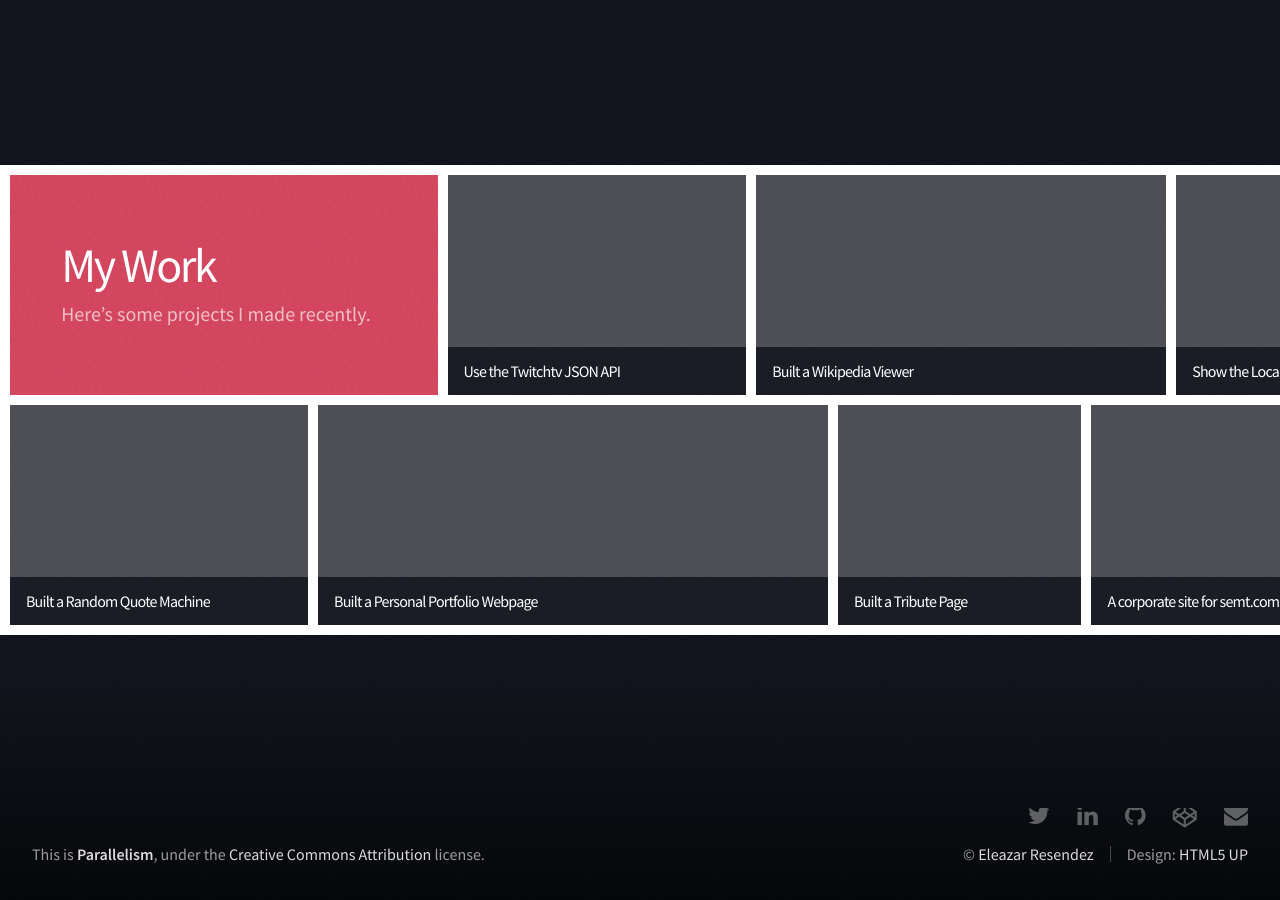
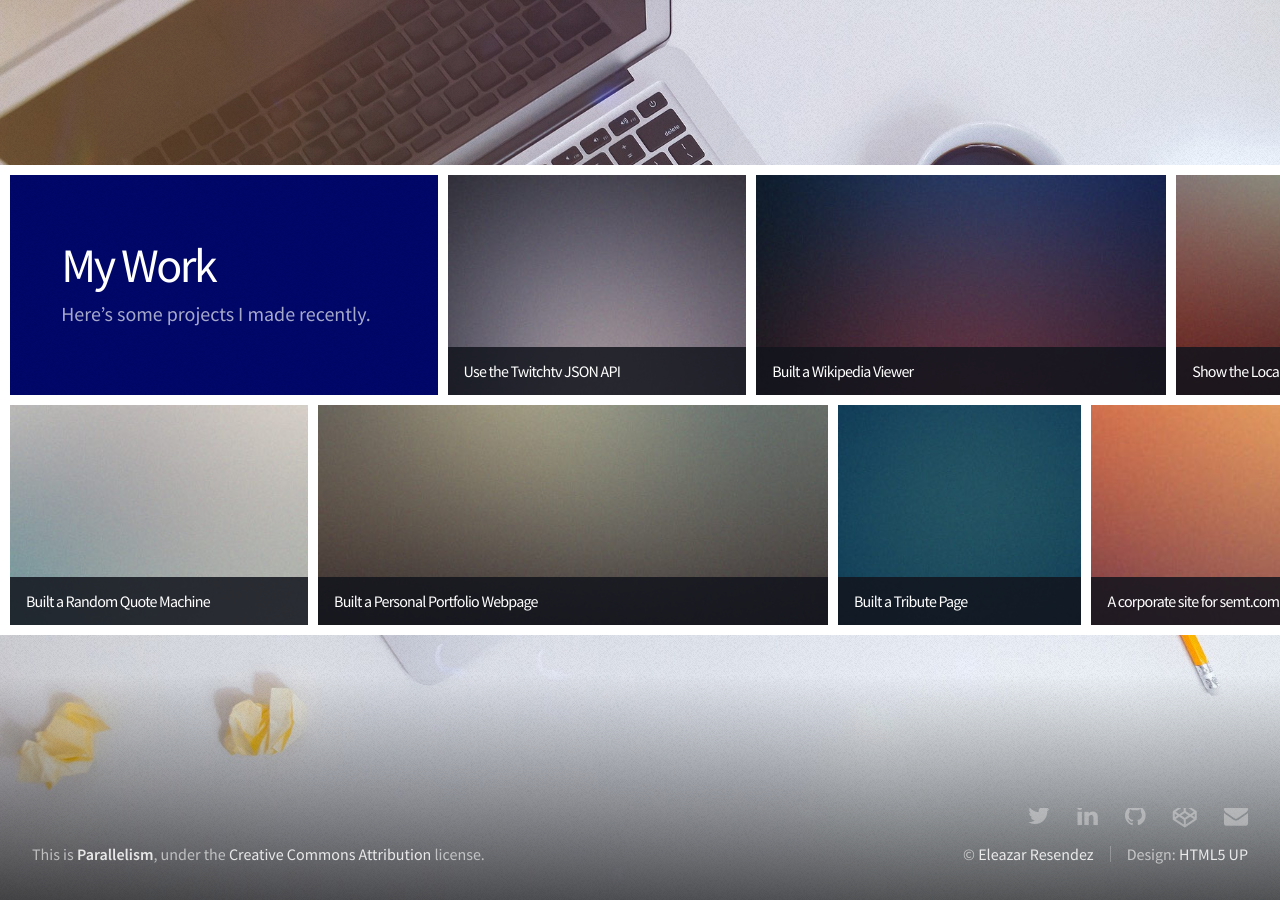
Before and after one commit to eleazarbr/eleazarbr.github.io, a Jekyll site: the page built from projects.html, in a window 1280 px wide. Built offline with Jekyll 4.4.1, drawn with Linux system fonts in a browser that asks for light colours.

Commit message:
Modify header and links colors and upload portfolio sample pics

```diff
--- a/assets/styles/portfolio.css
+++ b/assets/styles/portfolio.css
@@ -89,7 +89,7 @@
 	}
 
 		a:hover {
-			color: #d64760;
+			color: #000769;
 		}
 
 	h1, h2, h3, h4, h5, h6 {
@@ -194,7 +194,7 @@
 
 	#header {
 		position: relative;
-		background: #d64760 url("images/overlay.png");
+		background: #000769 url("images/overlay.png");
 		color: #fff;
 		cursor: default;
 	}
@@ -214,10 +214,10 @@
 			}
 
 			body {
-				background-image: url("images/overlay.png"), -moz-linear-gradient(top, rgba(0, 0, 0, 0) 75%, rgba(0, 0, 0, 0.65)), url("../../images/bg.jpg");
-				background-image: url("images/overlay.png"), -webkit-linear-gradient(top, rgba(0, 0, 0, 0) 75%, rgba(0, 0, 0, 0.65)), url("../../images/bg.jpg");
-				background-image: url("images/overlay.png"), -ms-linear-gradient(top, rgba(0, 0, 0, 0) 75%, rgba(0, 0, 0, 0.65)), url("../../images/bg.jpg");
-				background-image: url("images/overlay.png"), linear-gradient(top, rgba(0, 0, 0, 0) 75%, rgba(0, 0, 0, 0.65)), url("../../images/bg.jpg");
+				background-image: url("images/overlay.png"), -moz-linear-gradient(top, rgba(0, 0, 0, 0) 75%, rgba(0, 0, 0, 0.65)), url("../../assets/images/portfolio/bg.jpg");
+				background-image: url("images/overlay.png"), -webkit-linear-gradient(top, rgba(0, 0, 0, 0) 75%, rgba(0, 0, 0, 0.65)), url("../../assets/images/portfolio/bg.jpg");
+				background-image: url("images/overlay.png"), -ms-linear-gradient(top, rgba(0, 0, 0, 0) 75%, rgba(0, 0, 0, 0.65)), url("../../assets/images/portfolio/bg.jpg");
+				background-image: url("images/overlay.png"), linear-gradient(top, rgba(0, 0, 0, 0) 75%, rgba(0, 0, 0, 0.65)), url("../../assets/images/portfolio/bg.jpg");
 				background-position: top left, bottom left, auto;
 				background-size: auto, 100% 100%, cover;
 				background-repeat: repeat, no-repeat, auto;
```
Also changed, not shown: assets/images/portfolio/fulls/01.jpg (added), assets/images/portfolio/fulls/02.jpg (added), assets/images/portfolio/fulls/03.jpg (added), assets/images/portfolio/fulls/04.jpg (added), assets/images/portfolio/fulls/05.jpg (added), assets/images/portfolio/fulls/06.jpg (added), assets/images/portfolio/fulls/07.jpg (added), assets/images/portfolio/fulls/08.jpg (added), assets/images/portfolio/thumbs/01.jpg (added), assets/images/portfolio/thumbs/02.jpg (added), assets/images/portfolio/thumbs/03.jpg (added), assets/images/portfolio/thumbs/04.jpg (added), assets/images/portfolio/thumbs/05.jpg (added), assets/images/portfolio/thumbs/06.jpg (added), 2 more files.
